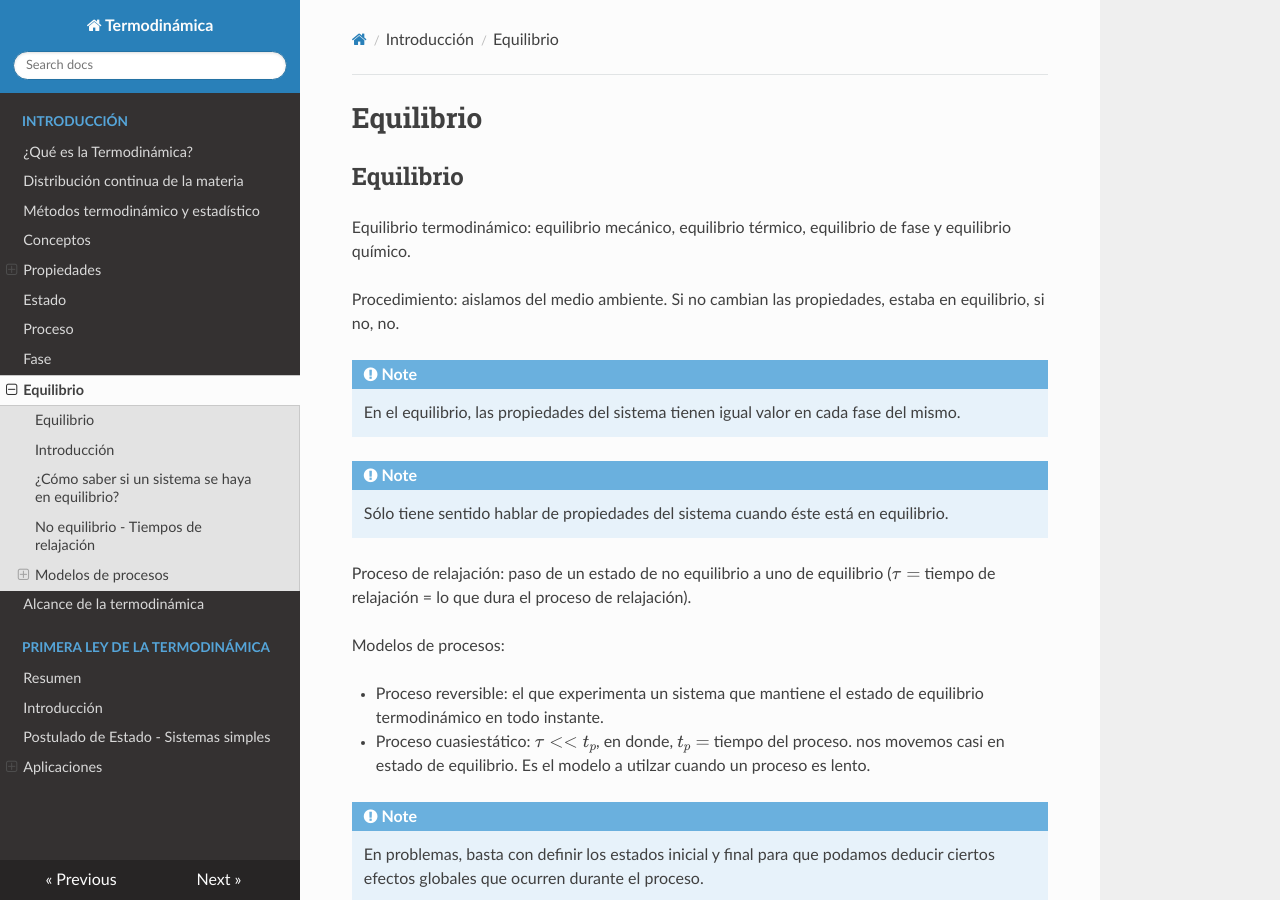
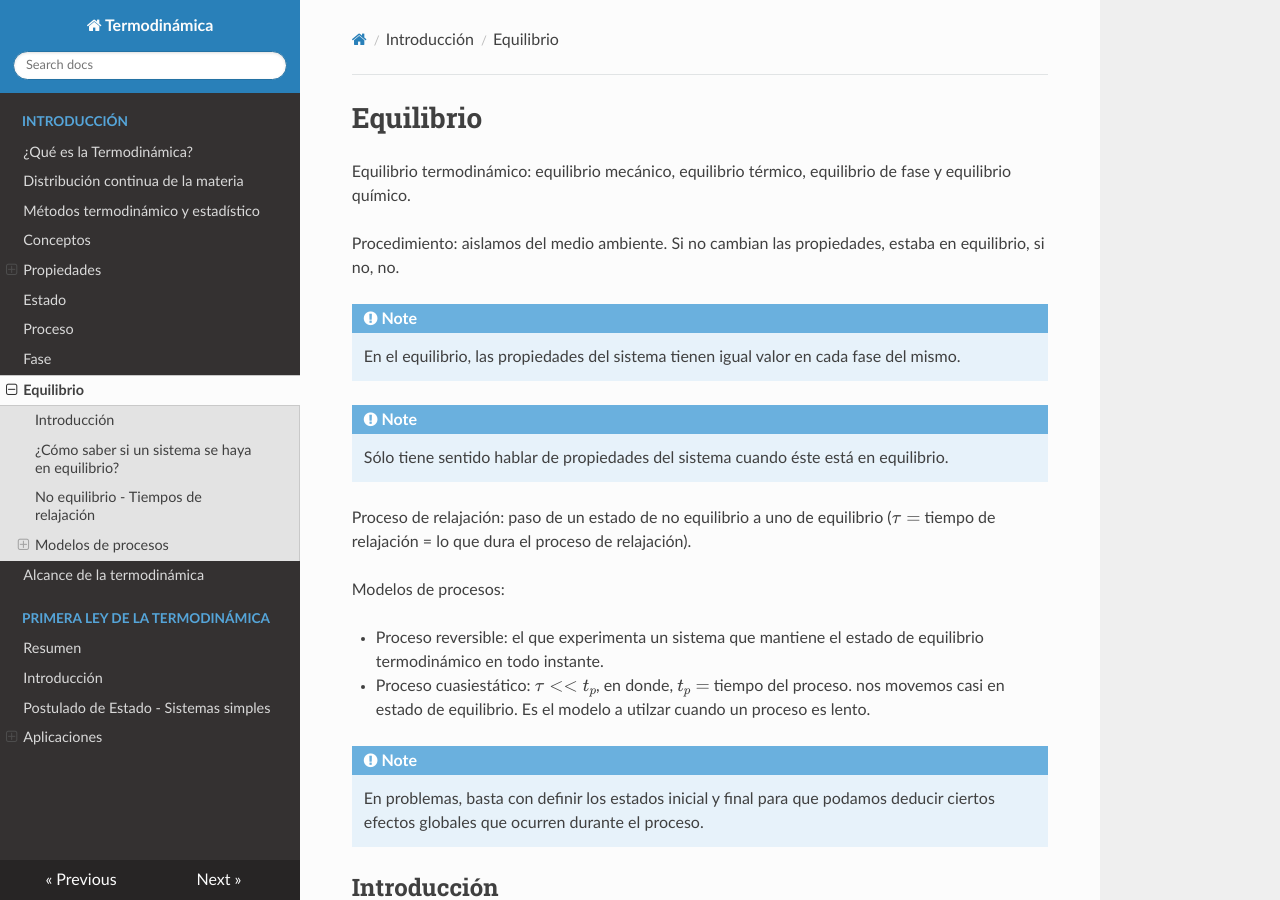
Before and after one commit to mantielero/termo, an MkDocs documentation site: the page built from docs/equilibrio.md, in a window 1280 px wide and 900 px high. Built offline with MkDocs 1.6.1, drawn with Linux system fonts in a browser that asks for light colours; nearby versions of some CDN libraries; formulas are drawn with MathJax 3.

Commit message:
Empezando a retocar

```diff
--- a/docs/equilibrio.md
+++ b/docs/equilibrio.md
@@ -1,6 +1,4 @@
 # Equilibrio
-
-## Equilibrio
 Equilibrio termodinámico: equilibrio mecánico, equilibrio térmico, equilibrio de fase y equilibrio químico.
 
 Procedimiento: aislamos del medio ambiente. Si no cambian las propiedades, estaba en equilibrio, si no, no.
```
